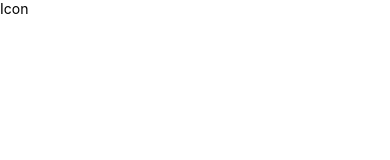
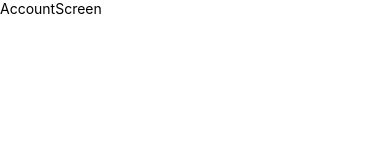
Before and after one commit to Grv2710/DoneWithIt, a React Native app: screen / in a window 390 px wide. Shown: the top 160 px of the page. Built offline with nearby package versions, Linux system fonts and the light colour scheme.

Commit message:
implementing account screen layout

```diff
--- a/App.js
+++ b/App.js
@@ -10,6 +10,8 @@ import ListingDetailsScreen from "./app/screens/ListingDetailsScreen";
 import MessagesScreen from "./app/screens/MessagesScreen";
 import Screen from "./app/components/Screen";
 import Icon from "./app/components/Icon";
+import ListItem from "./app/components/ListItem";
+import AccountScreen from "./app/screens/AccountScreen";
 export default function App() {
   return (
     <GestureHandlerRootView>
@@ -17,19 +19,32 @@ export default function App() {
         <MessagesScreen />
       </View> */}
       <Screen>
-        <Icon name="email" size={50} backgroundColor="red" iconColor="white" />
+        {/* <ListItem
+          title="hi title"
+          subTitle="hi subtitle"
+          IconComponent={
+            <Icon
+              name="email"
+              size={50}
+              backgroundColor="red"
+              iconColor="white"
+            />
+          }
+        /> */}
+
+        <AccountScreen />
       </Screen>
     </GestureHandlerRootView>
   );
 }
 
-const styles = StyleSheet.create({
-  container: {
-    backgroundColor: "#f8f4f4",
-    // padding: 20,
-    // paddingTop: 100,
-    flex: 1,
-    // justifyContent: "center",
-    // alignItems: "center",
-  },
-});
+// const styles = StyleSheet.create({
+//   container: {
+//     backgroundColor: "#f8f4f4",
+//     // padding: 20,
+//     // paddingTop: 100,
+//     flex: 1,
+//     // justifyContent: "center",
+//     // alignItems: "center",
+//   },
+// });
--- a/app/components/Icon.js
+++ b/app/components/Icon.js
@@ -1,12 +1,28 @@
-import { View, Text } from 'react-native'
-import React from 'react'
+import { View, Text } from "react-native";
+import React from "react";
 
-const Icon = () => {
+import { MaterialCommunityIcons } from "@expo/vector-icons";
+
+const Icon = ({
+  name = "email",
+  size = 40,
+  backgroundColor = "black",
+  iconColor = "white",
+}) => {
   return (
-    <View>
-      <Text>Icon</Text>
+    <View
+      style={{
+        backgroundColor,
+        height: size,
+        width: size,
+        borderRadius: size * 0.5,
+        justifyContent: "center",
+        alignItems: "center",
+      }}
+    >
+      <MaterialCommunityIcons size={size * 0.5} name={name} color={iconColor} />
     </View>
-  )
-}
+  );
+};
 
-export default Icon
+export default Icon;
--- a/app/components/ListItem.js
+++ b/app/components/ListItem.js
@@ -4,12 +4,20 @@ import AppText from "./AppText";
 import colors from "../config/colors";
 import Swipeable from "react-native-gesture-handler/Swipeable";
 
-const ListItem = ({ title, subTitle, image, onPress, renderRightActions }) => {
+const ListItem = ({
+  title,
+  subTitle,
+  image,
+  onPress,
+  IconComponent,
+  renderRightActions,
+}) => {
   return (
     <Swipeable renderRightActions={renderRightActions}>
       <TouchableHighlight onPress={onPress} underlayColor={colors.light}>
         <View style={styles.container}>
-          <Image source={{ uri: image }} style={styles.image} />
+          {image && <Image source={{ uri: image }} style={styles.image} />}
+          {IconComponent}
           <View style={styles.description}>
             <AppText style={styles.title}>{title}</AppText>
             <AppText style={styles.subTitle}>{subTitle}</AppText>
--- /dev/null
+++ b/app/screens/AccountScreen.js
@@ -0,0 +1,12 @@
+import { View, Text } from "react-native";
+import React from "react";
+
+const AccountScreen = () => {
+  return (
+    <View>
+      <Text>AccountScreen</Text>
+    </View>
+  );
+};
+
+export default AccountScreen;
```
